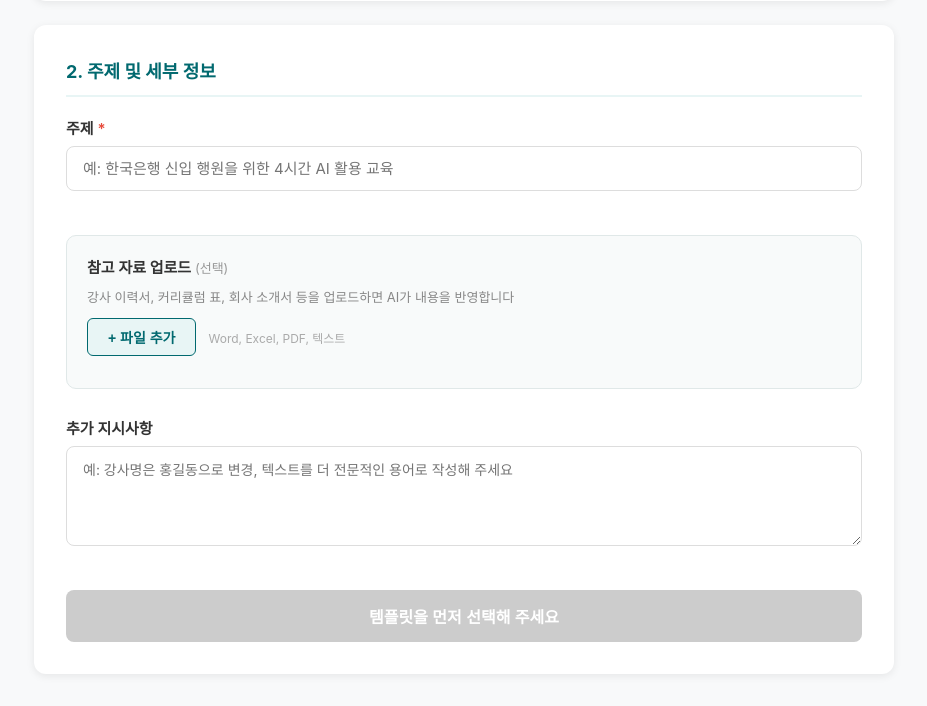
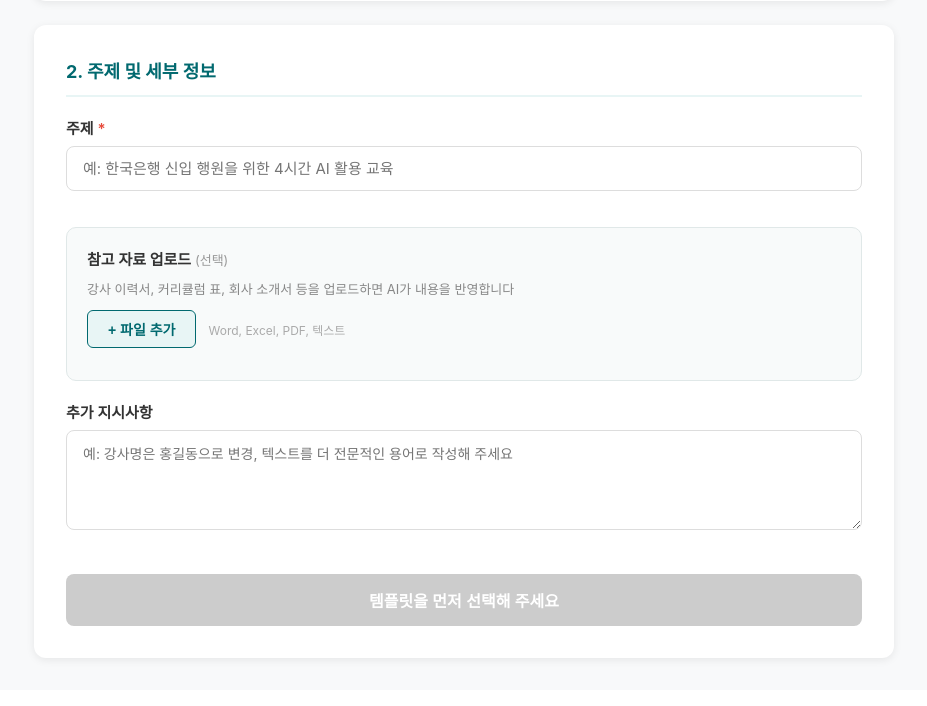
Before and after one commit to daniel8824-del/pptx-autofill, a FastAPI app: page / in a window 1280 px wide. Shown: the part 481-1187 px from the top of the page, without its empty margins (176-1103 px from the left). After the commit the page ends 1143 px from the top, so only its background shows below. Run offline with FastAPI, Linux system fonts and the light colour scheme; data that the repository does not hold is empty.

Commit message:
fix: 섹션 간격 28px → 20px로 축소
Co-Authored-By: Claude Opus 4.6 (1M context) <noreply@anthropic.com>

```diff
--- a/app/templates/index.html
+++ b/app/templates/index.html
@@ -105,13 +105,13 @@
             <input type="hidden" name="template_filename" id="templateFilename">
 
             <!-- 주제 섹션 -->
-            <div style="margin-bottom:28px;">
+            <div style="margin-bottom:20px;">
                 <label class="required" style="font-size:15px; margin-bottom:8px;">주제</label>
                 <input name="topic" id="topicInput" required placeholder="예: 한국은행 신입 행원을 위한 4시간 AI 활용 교육" style="padding:12px 16px; font-size:15px;">
             </div>
 
             <!-- 참고 자료 섹션 -->
-            <div style="margin-bottom:28px; background:#f8fafa; border:1px solid #e0e8e8; border-radius:10px; padding:20px;">
+            <div style="margin-bottom:20px; background:#f8fafa; border:1px solid #e0e8e8; border-radius:10px; padding:20px;">
                 <label style="font-size:15px; margin-bottom:10px;">참고 자료 업로드 <span style="font-weight:400; color:#999; font-size:13px;">(선택)</span></label>
                 <p style="font-size:13px; color:#888; margin-bottom:12px;">강사 이력서, 커리큘럼 표, 회사 소개서 등을 업로드하면 AI가 내용을 반영합니다</p>
                 <div style="display:flex; align-items:center; gap:12px;">
```
